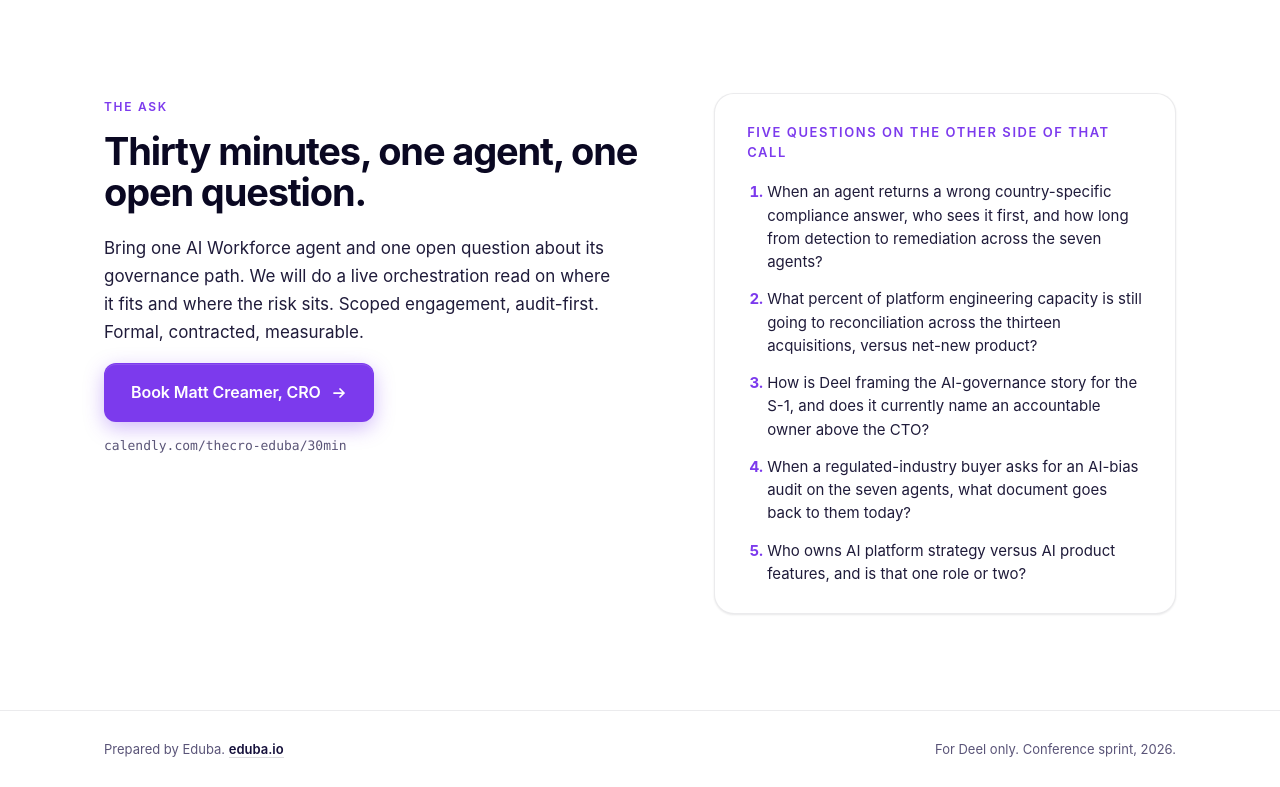
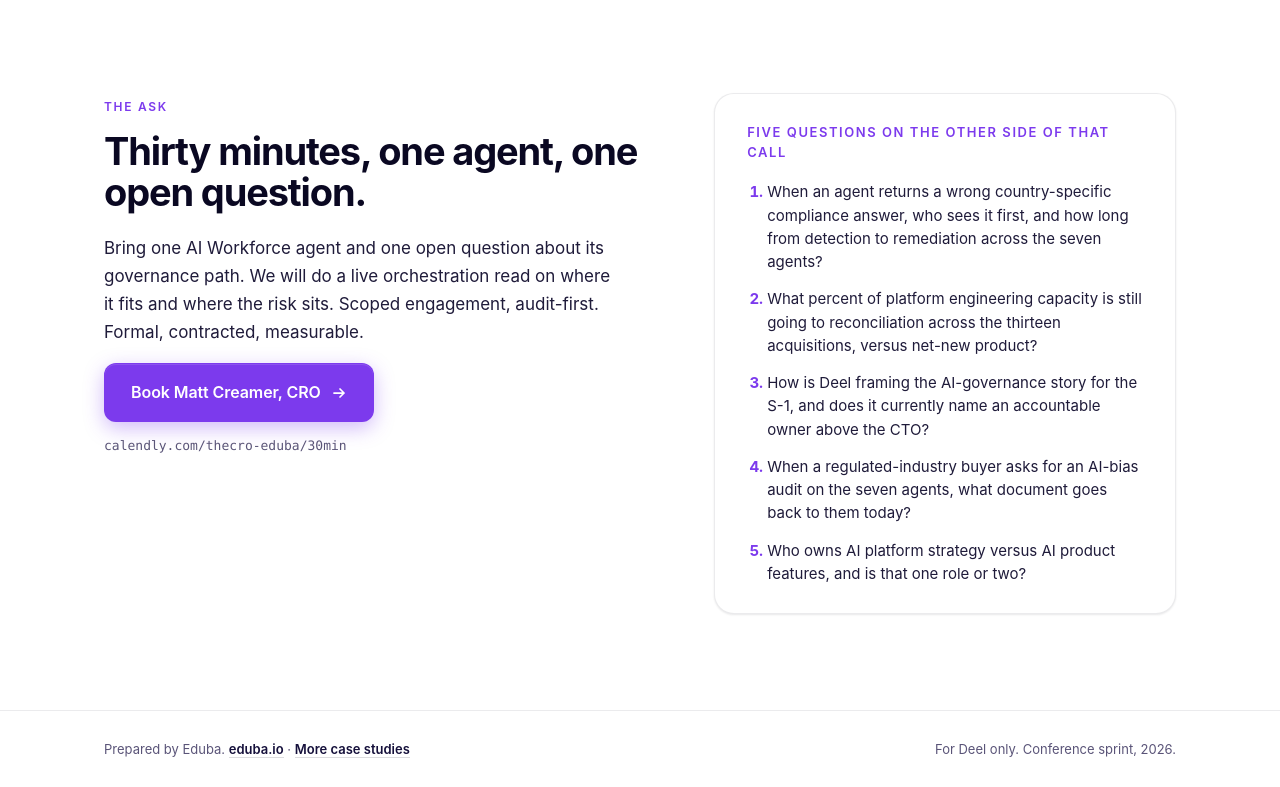
Before and after one commit to mattcreamer17-gif/deel, a plain HTML site: page index.html in a window 1280 px wide. Shown: the part 3236-4023 px from the top of the page. Drawn offline with Linux system fonts and the light colour scheme.

Commit message:
Add eduba.io/works case studies link

```diff
--- a/index.html
+++ b/index.html
@@ -192,7 +192,7 @@
 
 <footer class="foot">
   <div class="wrap foot__inner">
-    <div>Prepared by Eduba. <a href="https://eduba.io" target="_blank" rel="noopener">eduba.io</a></div>
+    <div>Prepared by Eduba. <a href="https://eduba.io" target="_blank" rel="noopener">eduba.io</a> &middot; <a href="https://eduba.io/works" target="_blank" rel="noopener">More case studies</a></div>
     <div class="foot__right">For Deel only. Conference sprint, 2026.</div>
   </div>
 </footer>
```
